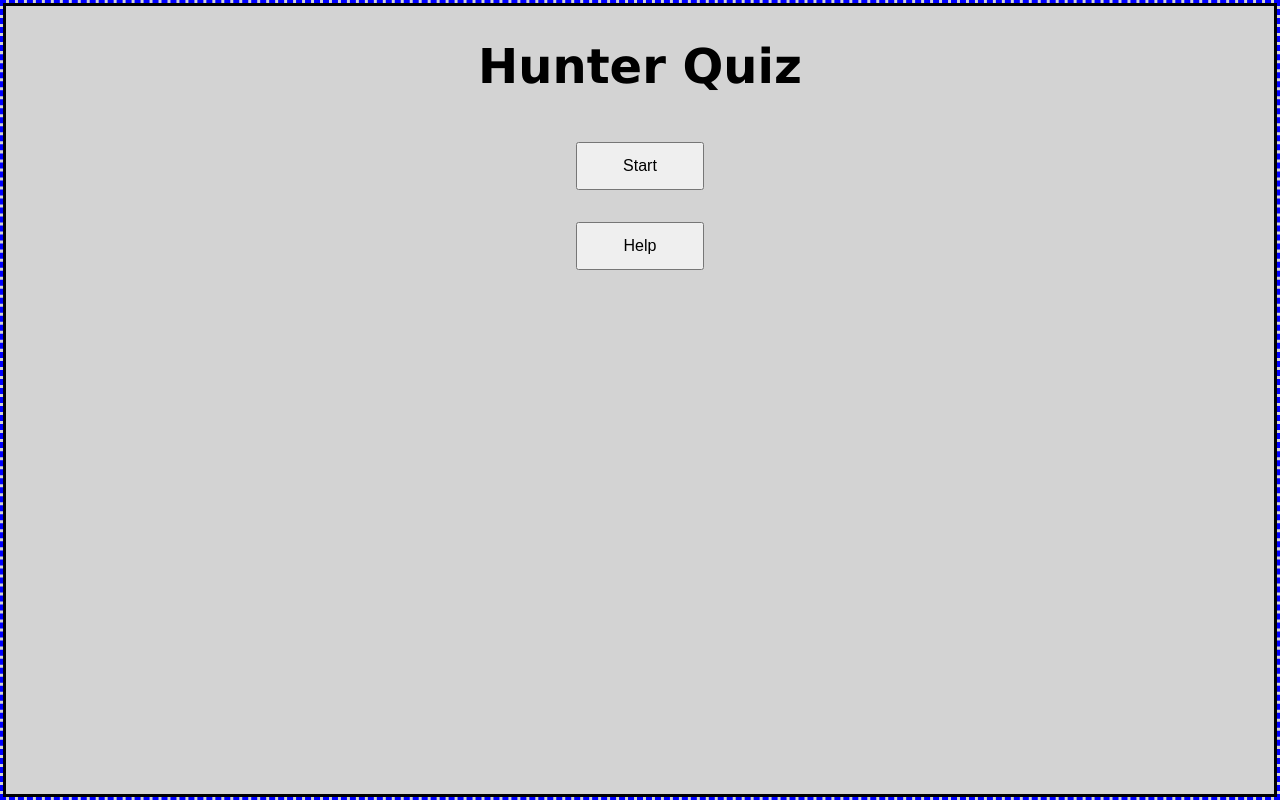
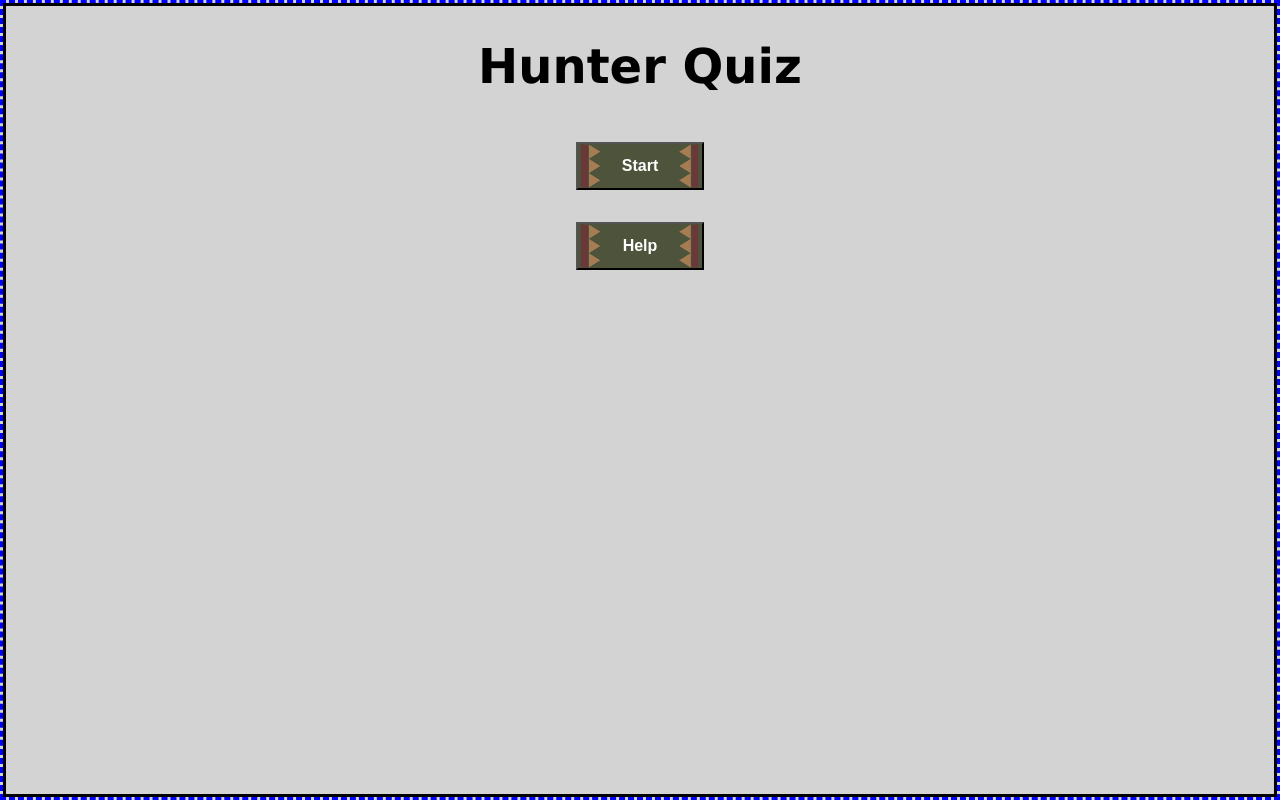
Before and after one commit to heathornJ/hunterquiz, a React (Create React App) app: page / in a window 1280 px wide. Built offline with nearby package versions, Linux system fonts and the light colour scheme.

Commit message:
Add background image for buttons and style options for buttons when enabled or disabled

```diff
--- a/src/styles.css
+++ b/src/styles.css
@@ -36,6 +36,25 @@ p {
 .App {
     height: 100%;
     border: 3px blue dashed;
+}
+
+button {
+    background-image: url('./images/button-background.png');
+    background-size: 100% 100%;
+    color: #ffffff;
+    font-weight: 700;
+}
+
+button:hover {
+    color: rgb(255, 163, 97);
+}
+
+button:disabled {
+    background-blend-mode: overlay;
+}
+
+button:disabled:hover {
+    color: #ffffff;
 }
 
 /* Outer div for each Screen component */
```
Also changed, not shown: src/images/button-background.png (added).
